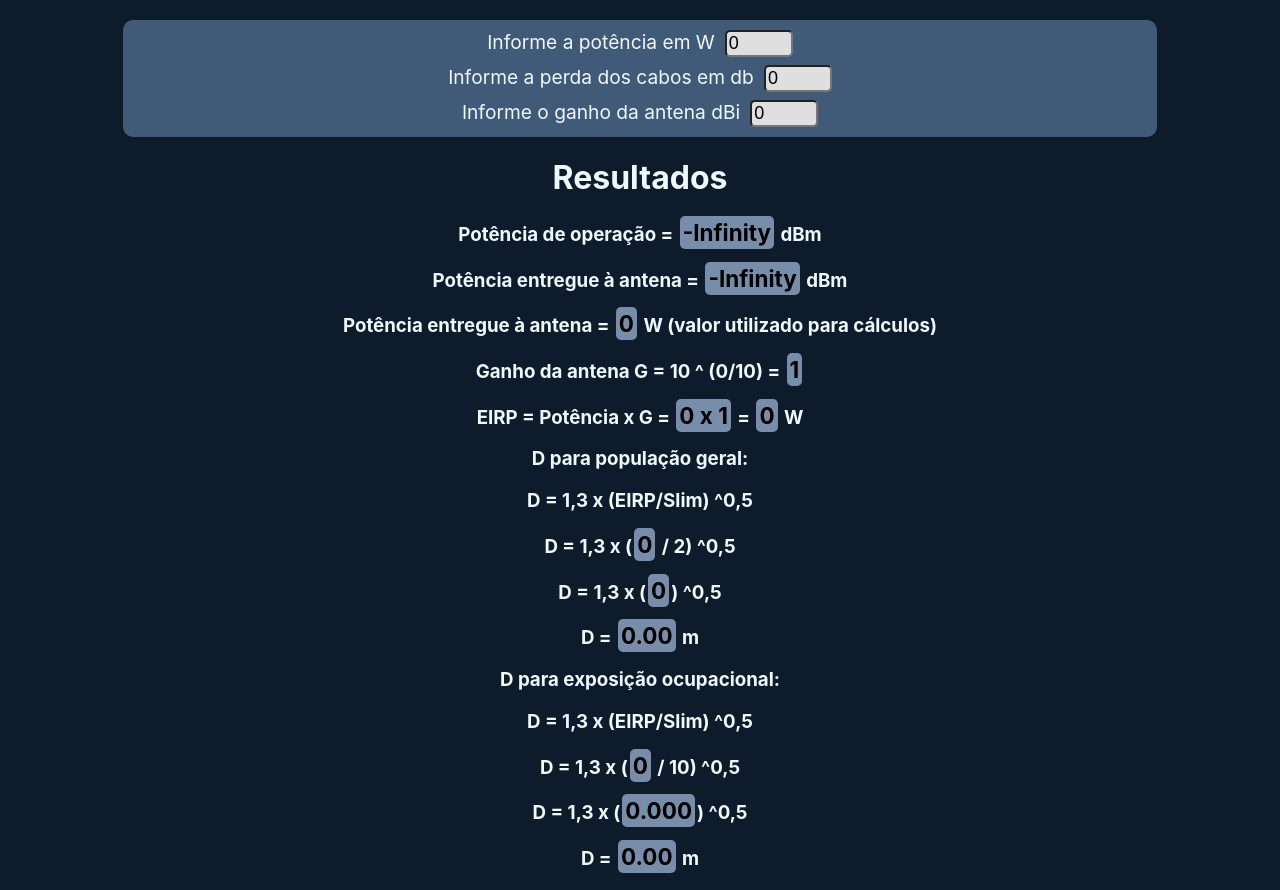
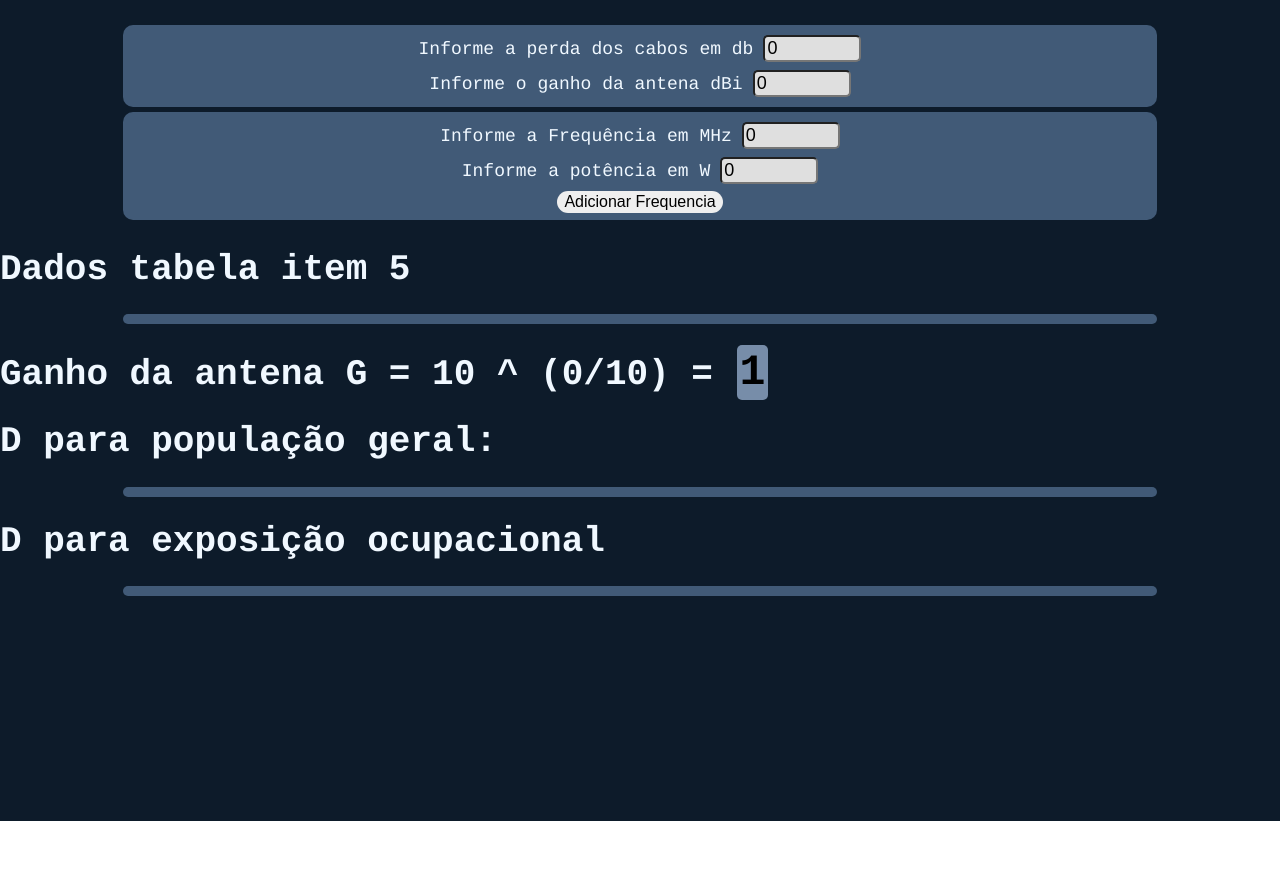
Before and after one commit to leoliveira1911/anatel, a React (Create React App) app: page / in a window 1280 px wide. After the commit the page ends 821 px from the top, so only its background shows below. Built offline with nearby package versions, Linux system fonts and the light colour scheme.

Commit message:
multiple freqs

```diff
--- a/public/index.html
+++ b/public/index.html
@@ -2,7 +2,7 @@
 <html lang="en">
   <head>
     <meta charset="utf-8" />
-    <link rel="icon" href="%PUBLIC_URL%/favicon.ico" />
+    <link rel="icon" href="%PUBLIC_URL%/atc.png" />
     <meta name="viewport" content="width=device-width, initial-scale=1" />
     <meta name="theme-color" content="#000000" />
     <meta
@@ -24,7 +24,7 @@
       work correctly both with client-side routing and a non-root public URL.
       Learn how to configure a non-root public URL by running `npm run build`.
     -->
-    <title>React App</title>
+    <title>Conformidade Anatel</title>
   </head>
   <body>
     <noscript>You need to enable JavaScript to run this app.</noscript>
--- a/src/components/Layout.jsx
+++ b/src/components/Layout.jsx
@@ -2,10 +2,13 @@ import React, { useState } from "react";
 import Input from "./Input";
 
 export default function Layout() {
-  const [valor, setValor] = useState(0);
+  const [valor, setValor] = useState([]);
+  const [potencia, setPotencia] = useState(0);
   const [valorPerdaCabos, setValorPerdaCabos] = useState(0);
   const [ganhoAntena, setganhoAntena] = useState(0);
-  const handleChange = (e) => setValor(e.target.value);
+  const [ind, setInd] = useState(0);
+
+  const [frequencia, setFrequencia] = useState(0);
 
   function converterWtoDbm(w) {
     const dbm = 10 * Math.log10(1000 * w);
@@ -17,21 +20,129 @@ export default function Layout() {
     return +w.toFixed(2);
   }
 
-  const valorDbm = +converterWtoDbm(valor).toFixed(2);
-  const valorParaAntenaDbm = +(valorDbm - valorPerdaCabos).toFixed(2);
-  const valorParaAntenaW = converterDbmToW(valorParaAntenaDbm);
-  const g = +(10 ** (ganhoAntena / 10)).toFixed(4);
-  const eirp = +(g * valorParaAntenaW).toFixed(2);
+  function pushValues() {
+    const obj = { frequencia, potencia, ind };
+    setValor([...valor, obj]);
+    setInd(ind + 1);
+    console.log(valor);
+  }
+
+  function delFreq(index) {
+    setValor(valor.filter((el) => el.ind !== index));
+  }
+
+  function printResults(valor) {
+    const g = +(10 ** (ganhoAntena / 10)).toFixed(4);
+    const textoBase = (
+      <>
+        <h1>
+          Ganho da antena G = 10 ^ ({ganhoAntena}/10) = <mark>{g}</mark>
+        </h1>
+        <h1>D para população geral:</h1>
+      </>
+    );
+    const textoExposicaoOcupacional = <h1>D para exposição ocupacional</h1>;
+    const dPopGeral = [];
+    const dExposicaoOcupacional = [];
+    const potenciaOperacaoEAntena = [];
+    valor.map((el) => {
+      const valorDbm = +converterWtoDbm(el.potencia).toFixed(2);
+      const valorParaAntenaDbm = +(valorDbm - valorPerdaCabos).toFixed(2);
+      const valorParaAntenaW = converterDbmToW(valorParaAntenaDbm);
+      const eirp = +(g * valorParaAntenaW).toFixed(2);
+
+      potenciaOperacaoEAntena.push(
+        <>
+          <p>
+            Potência de operação frequencia {el.frequencia}={" "}
+            <mark>{valorDbm}</mark> dBm
+          </p>
+          <p>
+            Potência entregue à antena frequencia {el.frequencia} ={" "}
+            <mark>{valorParaAntenaDbm}</mark> dBm
+          </p>
+          <br />
+        </>
+      );
+
+      dPopGeral.push(
+        <>
+          <p>
+            Calculando-se EIRP para a frequência F={el.frequencia}, tem-se:{" "}
+          </p>
+          {/* <p>
+            Potência entregue à antena = <mark>{valorParaAntenaW}</mark> W
+            (valor utilizado para cálculos){" "}
+          </p>
+ */}{" "}
+          <p>EIRP = Pt x G</p>
+          <p>
+            EIRP =
+            <mark>
+              {valorParaAntenaW} x {g}
+            </mark>{" "}
+            = <mark>{eirp}</mark> W
+          </p>
+          <p>Então: </p>
+          <p>D = 1,3 x (EIRP/Slim) ^0,5 </p>
+          <p>
+            D = 1,3 x (<mark>{eirp}</mark> / 2) ^0,5
+          </p>
+          <p>
+            D = 1,3 x (<mark>{eirp / 2}</mark>) ^0,5 ={" "}
+            <mark>{(1.3 * (eirp / 2) ** 0.5).toFixed(2)}</mark> m
+          </p>
+          <br />
+        </>
+      );
+
+      dExposicaoOcupacional.push(
+        <div>
+          <p>Conforme já calculado anteriormente:</p>
+          <p>
+            EIRP para a frequência F={el.frequencia}MHz ={" "}
+            <mark>
+              {valorParaAntenaW} x {g} = {eirp}
+            </mark>
+          </p>
+          <p>Então:</p>
+          <p>D = 1,3 x (EIRP/Slim) ^0,5 </p>
+          <p>
+            D = 1,3 x (<mark>{eirp}</mark> / 10) ^0,5
+          </p>
+          <p>
+            D = 1,3 x (<mark>{(eirp / 10).toFixed(3)}</mark>) ^0,5 ={" "}
+            <mark>{(1.3 * (eirp / 10) ** 0.5).toFixed(2)}</mark> m
+          </p>
+          <br />
+        </div>
+      );
+    });
+    return [
+      <h1>Dados tabela item 5</h1>,
+      <div className="box">{potenciaOperacaoEAntena}</div>,
+      textoBase,
+      <div className="box">{dPopGeral}</div>,
+      textoExposicaoOcupacional,
+      <div className="box">{dExposicaoOcupacional}</div>,
+    ];
+  }
+
+  function renderFreqs(valor) {
+    return valor.map((el) => {
+      return (
+        <div className="freqList" key={el.ind}>
+          <h2>Freq: {el.frequencia}MHz</h2>
+          <h2>Potencia: {el.potencia}W</h2>
+          <button onClick={() => delFreq(el.ind)}>Deletar Frequência</button>
+        </div>
+      );
+    });
+  }
 
   return (
     <div className="layout">
       <div className="box">
-        <Input
-          label="Informe a potência em W"
-          type="number"
-          value={valor}
-          onChange={(e) => setValor(e.target.value)}
-        />
         <Input
           label="Informe a perda dos cabos em db"
           type="number"
@@ -44,53 +155,24 @@ export default function Layout() {
           value={ganhoAntena}
           onChange={(e) => setganhoAntena(e.target.value)}
         />
+      </div>{" "}
+      <div className="box">
+        <Input
+          label="Informe a Frequência em MHz"
+          type="number"
+          value={frequencia}
+          onChange={(e) => setFrequencia(e.target.value)}
+        />
+        <Input
+          label="Informe a potência em W"
+          type="number"
+          value={potencia}
+          onChange={(e) => setPotencia(e.target.value)}
+        />
+        <button onClick={() => pushValues()}>Adicionar Frequencia</button>
       </div>
-
-      <h1>Resultados</h1>
-      <h3>
-        Potência de operação = <mark>{valorDbm}</mark> dBm
-      </h3>
-      <h3>
-        Potência entregue à antena = <mark>{valorParaAntenaDbm}</mark> dBm
-      </h3>
-      <h3>
-        Potência entregue à antena = <mark>{valorParaAntenaW}</mark> W (valor
-        utilizado para cálculos){" "}
-      </h3>
-      <h3>
-        Ganho da antena G = 10 ^ ({ganhoAntena}/10) = <mark>{g}</mark>
-      </h3>
-      <h3>
-        EIRP = Potência x G ={" "}
-        <mark>
-          {valorParaAntenaW} x {g}
-        </mark>{" "}
-        = <mark>{eirp}</mark> W
-      </h3>
-
-      <h3>D para população geral: </h3>
-      <h3>D = 1,3 x (EIRP/Slim) ^0,5 </h3>
-      <h3>
-        D = 1,3 x (<mark>{eirp}</mark> / 2) ^0,5
-      </h3>
-      <h3>
-        D = 1,3 x (<mark>{eirp / 2}</mark>) ^0,5
-      </h3>
-      <h3>
-        D = <mark>{(1.3 * (eirp / 2) ** 0.5).toFixed(2)}</mark> m
-      </h3>
-
-      <h3>D para exposição ocupacional: </h3>
-      <h3>D = 1,3 x (EIRP/Slim) ^0,5 </h3>
-      <h3>
-        D = 1,3 x (<mark>{eirp}</mark> / 10) ^0,5
-      </h3>
-      <h3>
-        D = 1,3 x (<mark>{(eirp / 10).toFixed(3)}</mark>) ^0,5
-      </h3>
-      <h3>
-        D = <mark>{(1.3 * (eirp / 10) ** 0.5).toFixed(2)}</mark> m
-      </h3>
+      <div className="gridFreqs">{renderFreqs(valor)}</div>
+      <div className="resultados">{printResults(valor)}</div>
     </div>
   );
 }
--- a/src/components/Style.css
+++ b/src/components/Style.css
@@ -19,23 +19,58 @@ mark {
   background-color: #415a77;
   width: 80%;
   padding: 5px;
-  margin: auto;
+  margin: 5px auto;
   border-radius: 10px;
 }
 
 .input {
   margin: 2px;
   padding: 3px;
+  font-size: large;
 }
 
 .label {
   padding-right: 10px;
-  font-size: larger;
+  font-size: large;
 }
 
 .values {
-  width: 60px;
+  width: 90px;
   border-radius: 5px;
   background-color: rgb(223, 223, 223);
   font-size: large;
 }
+
+.resultados {
+  text-align: left;
+  font-size: large;
+}
+
+button {
+  margin: 2px;
+  padding: 2px 7px;
+  font-size: medium;
+  border-radius: 30px;
+  border-width: 0px;
+}
+
+.freqList {
+  display: flex;
+  flex-direction: column;
+  background-color: #415a77;
+  margin: 5px;
+  padding: 10px 5px 10px 5px;
+  width: fit-content;
+  border-radius: 10px;
+}
+
+.gridFreqs {
+  display: flex;
+  justify-content: center;
+  flex-wrap: wrap;
+}
+
+h2 {
+  margin: 0px;
+  font-family: Courier, monospace;
+}
--- a/src/index.css
+++ b/src/index.css
@@ -1,13 +1,11 @@
 body {
   margin: 0;
-  font-family: -apple-system, BlinkMacSystemFont, 'Segoe UI', 'Roboto', 'Oxygen',
-    'Ubuntu', 'Cantarell', 'Fira Sans', 'Droid Sans', 'Helvetica Neue',
-    sans-serif;
+  font-family: Courier, monospace;
   -webkit-font-smoothing: antialiased;
   -moz-osx-font-smoothing: grayscale;
 }
 
 code {
-  font-family: source-code-pro, Menlo, Monaco, Consolas, 'Courier New',
+  font-family: source-code-pro, Menlo, Monaco, Consolas, "Courier New",
     monospace;
 }
```
Also changed, not shown: public/atc.png (added).
